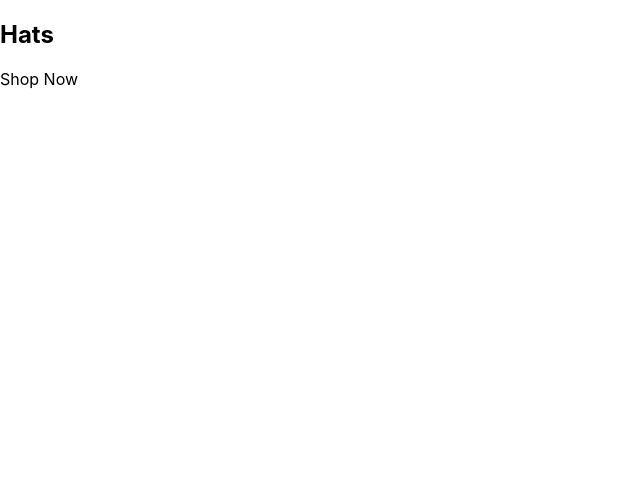
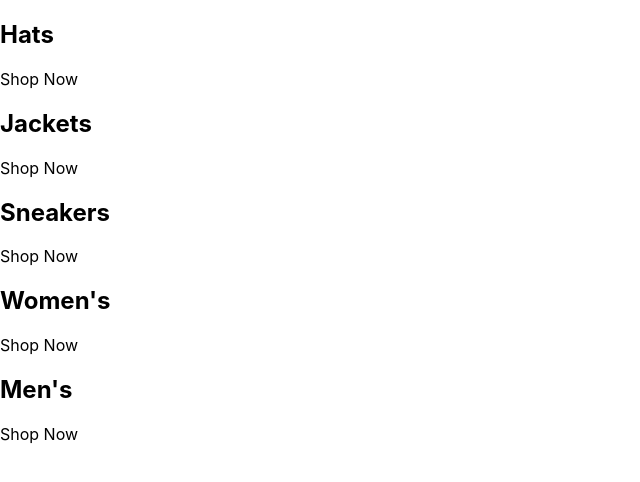
Before and after one commit to sheikh1906/crown-clothing, a React (Create React App) app: page / in a window 1280 px wide. Shown: the top 482 px of the page, without its empty margins (0-640 px from the left). Built offline with nearby package versions, Linux system fonts and the light colour scheme.

Commit message:
Update App.js

```diff
--- a/src/App.js
+++ b/src/App.js
@@ -1,13 +1,38 @@
 const App = () => {
+  const categories = [
+    {
+      id: 1,
+      title: "Hats",
+    },
+    {
+      id: 2,
+      title: "Jackets",
+    },
+    {
+      id: 3,
+      title: "Sneakers",
+    },
+    {
+      id: 4,
+      title: "Women's",
+    },
+    {
+      id: 5,
+      title: "Men's",
+    },
+  ];
+
   return (
     <div className="categories-container">
-      <div className="category-container">
-        {/* <img/> */}
-        <div className="category-body-container">
-          <h2>Hats</h2>
-          <p>Shop Now</p>
+      {categories.map((category) => (
+        <div className="category-container">
+          <div className="backgroun-image"></div>
+          <div className="category-body-container">
+            <h2>{category.title}</h2>
+            <p>Shop Now</p>
+          </div>
         </div>
-      </div>
+      ))}
     </div>
   );
 };
```
